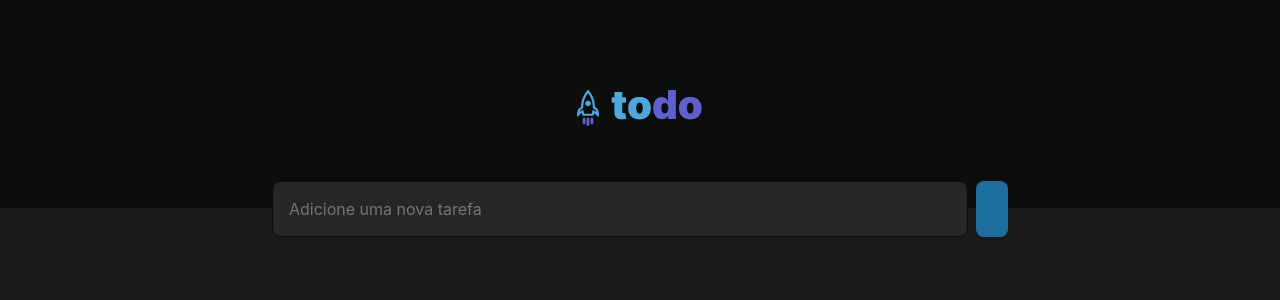
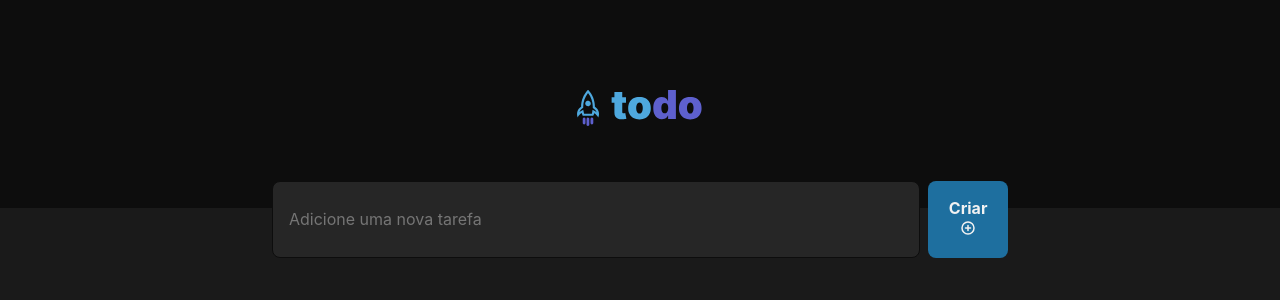
Before and after one commit to luanc202/desafio-01, a React (Vite) app: page / in a window 1280 px wide. Shown: the top 300 px of the page. Built offline with nearby package versions, Linux system fonts and the light colour scheme.

Commit message:
new butto implementation

```diff
--- a/src/App.tsx
+++ b/src/App.tsx
@@ -2,6 +2,7 @@ import Form from './components/Form';
 import Header from './components/Header';
 import styles from './App.module.css'
 import Button from './components/Button';
+import { PlusCircle } from '@phosphor-icons/react';
 
 function App() {
 
@@ -13,7 +14,10 @@ function App() {
         <div className={styles.content}>
           <div className={styles.taskCreationContainer}>
             <Form />
-            <Button />
+            <Button>
+              Criar
+              <PlusCircle size={16} color='#f2f2f2' weight='bold'/>
+            </Button>
           </div>
         </div>
       </main>
```
